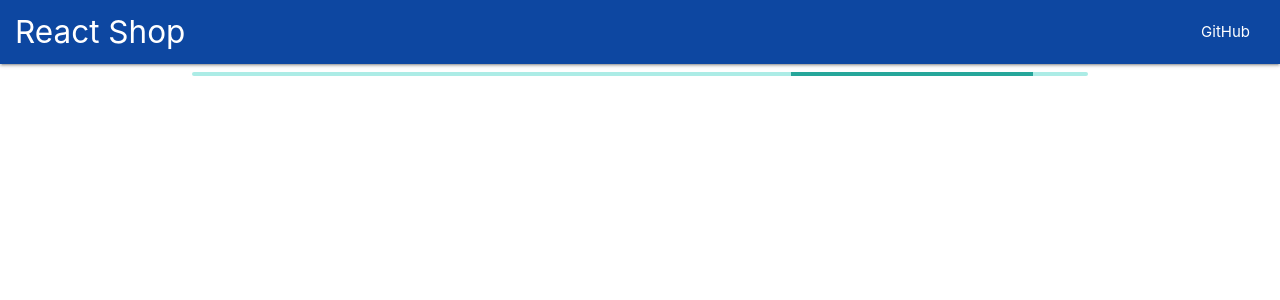
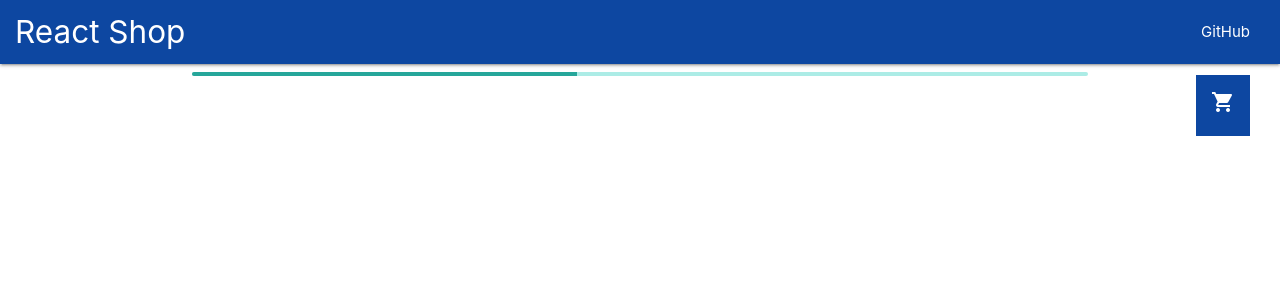
Before and after one commit to sshvasi/react-shop, a React (Create React App) app: page / in a window 1280 px wide. Shown: the top 300 px of the page. Built offline with nearby package versions, Linux system fonts and the light colour scheme; no server answers.

Commit message:
Add cart function

```diff
--- a/public/index.html
+++ b/public/index.html
@@ -12,7 +12,10 @@
       rel="stylesheet"
       href="https://cdnjs.cloudflare.com/ajax/libs/materialize/1.0.0/css/materialize.min.css"
     />
-
+    <link
+      href="https://fonts.googleapis.com/icon?family=Material+Icons"
+      rel="stylesheet"
+    />
     <title>React Shop</title>
   </head>
   <body>
--- /dev/null
+++ b/src/components/Cart.jsx
@@ -0,0 +1,10 @@
+const Cart = ({ quantity = 0 }) => {
+  return (
+    <div className="cart blue darken-4 white-text">
+      <i className="material-icons">shopping_cart</i>
+      {quantity ? <span className="cart-quantity">{quantity}</span> : null}
+    </div>
+  );
+};
+
+export default Cart;
--- a/src/components/GoodsItem.jsx
+++ b/src/components/GoodsItem.jsx
@@ -4,9 +4,10 @@ const GoodsItem = ({
   description,
   price,
   full_background: fullBackground,
+  addToCart,
 }) => {
   return (
-    <div className="card" id={id}>
+    <div className="card">
       <div className="card-image">
         <img src={fullBackground} alt={name} />
       </div>
@@ -15,7 +16,9 @@ const GoodsItem = ({
         <p>{description}</p>
       </div>
       <div className="card-action">
-        <button className="btn">Купить</button>
+        <button className="btn" onClick={() => addToCart({ id, name, price })}>
+          Купить
+        </button>
         <span className="right" style={{ fontSize: '1.5rem' }}>
           {price} руб.
         </span>
--- a/src/components/GoodsList.jsx
+++ b/src/components/GoodsList.jsx
@@ -1,17 +1,13 @@
 import GoodsItem from './GoodsItem';
 
-const GoodsList = ({ goods = [] }) => {
+const GoodsList = ({ goods = [], addToCart }) => {
   return (
     <div className="goods">
       {!goods.length ? (
         <h3>Nothing here</h3>
       ) : (
         goods.map(item => (
-          <GoodsItem
-            key={item.key}
-
-            {...item}
-          />
+          <GoodsItem key={item.id} {...item} addToCart={addToCart} />
         ))
       )}
     </div>
--- a/src/components/Shop.jsx
+++ b/src/components/Shop.jsx
@@ -1,11 +1,30 @@
 import { useEffect, useState } from 'react';
 import { API_KEY, API_URL } from '../config';
+import Cart from './Cart';
 import GoodsList from './GoodsList';
 import Preloader from './Preloader';
 
 const Shop = () => {
   const [goods, setGoods] = useState([]);
+  const [order, setOrder] = useState([]);
   const [isLoading, setIsLoading] = useState(false);
+
+  const addToCart = item => {
+    const itemIndex = order.findIndex(element => element.id === item.id);
+    if (itemIndex === -1) {
+      console.log('new item');
+      const newItem = { ...item, quantity: 1 };
+      setOrder([...order, newItem]);
+    } else {
+      console.log('old item');
+      const newOrder = order.map((orderItem, index) =>
+        index === itemIndex
+          ? { ...orderItem, quantity: orderItem.quantity + 1 }
+          : orderItem
+      );
+      setOrder(newOrder);
+    }
+  };
 
   const fetchGoods = () => {
     setIsLoading(true);
@@ -24,7 +43,12 @@ const Shop = () => {
 
   return (
     <main className="container content">
-      {isLoading ? <Preloader /> : <GoodsList goods={goods} />}
+      <Cart quantity={order.length} />
+      {isLoading ? (
+        <Preloader />
+      ) : (
+        <GoodsList goods={goods} addToCart={addToCart} />
+      )}
     </main>
   );
 };
--- a/src/index.css
+++ b/src/index.css
@@ -26,3 +26,19 @@ nav {
 .card-content {
   flex-grow: 1;
 }
+
+.cart {
+  position: fixed;
+  bottom: 2rem;
+  right: 2rem;
+  padding: 1rem;
+  cursor: pointer;
+  z-index: 5;
+}
+
+@media (min-width: 764px) {
+  .cart {
+    top: 5rem;
+    bottom: unset;
+  }
+}
```
